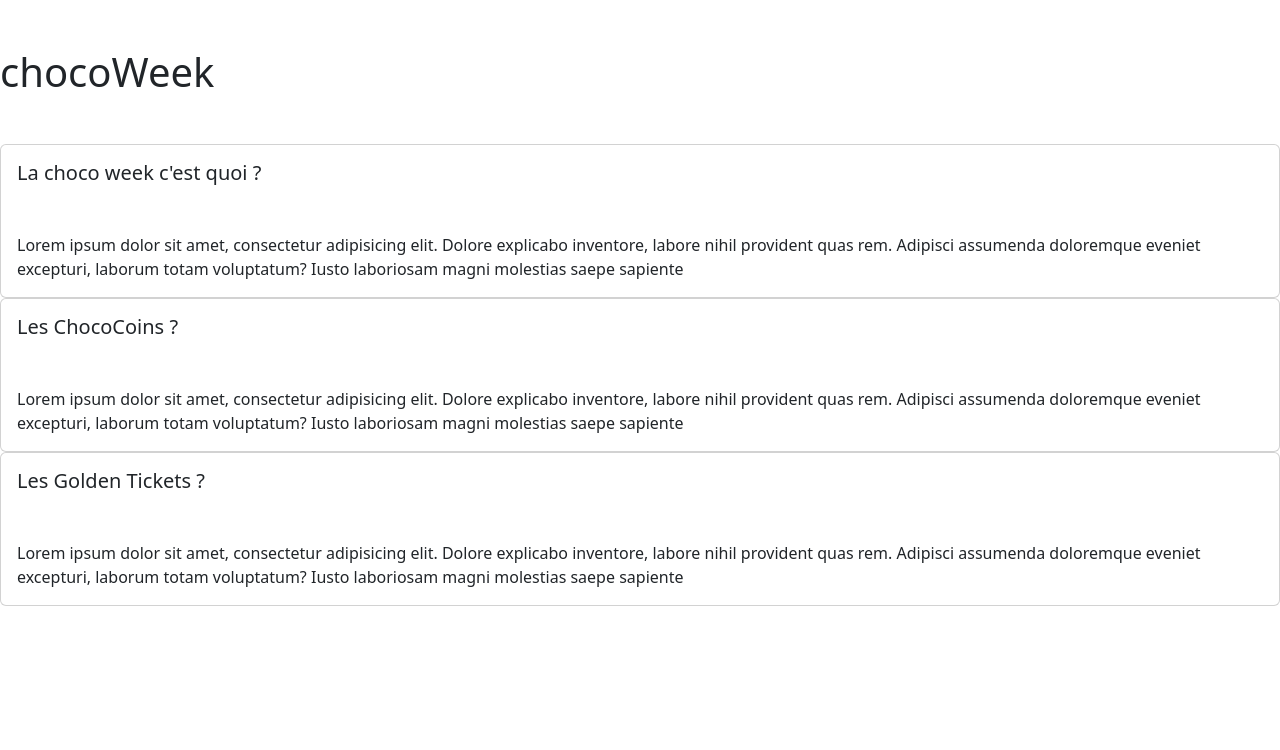
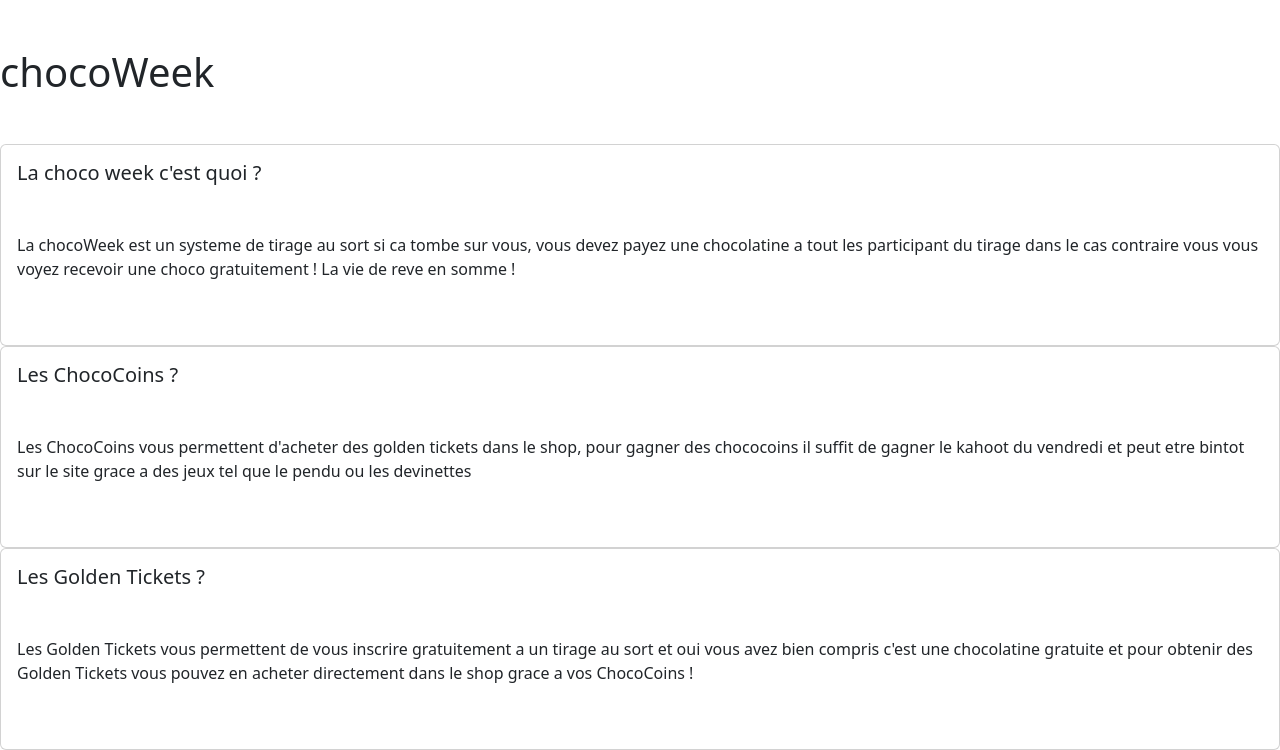
Before and after one commit to yazidham/checkpoint4_chocoWeek, a Symfony app: template templates/home/index.html.twig in a window 1280 px wide. Shown: the part 70-820 px from the top of the page. Before the commit the page ends 676 px from the top, so only its background shows below. Run offline with Twig, Linux system fonts and the light colour scheme; the template is opened without the code that fills it, so the values that code supplies are empty; some libraries are stand-ins or nearby versions.

Commit message:
finished the home page texts

```diff
--- a/templates/home/index.html.twig
+++ b/templates/home/index.html.twig
@@ -8,37 +8,26 @@
         <div class="card card-info">
             <div class="card-body">
                 <h5 class="card-title mb-5">La choco week c'est quoi ?</h5>
-                <p class="card-text">Lorem ipsum dolor sit amet, consectetur adipisicing elit. Dolore explicabo
-                    inventore,
-                    labore nihil provident quas
-                    rem. Adipisci assumenda doloremque eveniet excepturi, laborum totam voluptatum? Iusto laboriosam
-                    magni
-                    molestias
-                    saepe sapiente</p>
+                <p class="card-text mb-5">La chocoWeek est un systeme de tirage au sort si ca tombe sur vous, vous devez
+                    payez une
+                    chocolatine a tout les participant du tirage dans le cas contraire vous vous voyez recevoir une
+                    choco gratuitement ! La vie de reve en somme !</p>
             </div>
         </div>
         <div class="card card-info">
             <div class="card-body">
                 <h5 class="card-title mb-5">Les ChocoCoins ?</h5>
-                <p class="card-text">Lorem ipsum dolor sit amet, consectetur adipisicing elit. Dolore explicabo
-                    inventore,
-                    labore nihil provident quas
-                    rem. Adipisci assumenda doloremque eveniet excepturi, laborum totam voluptatum? Iusto laboriosam
-                    magni
-                    molestias
-                    saepe sapiente</p>
+                <p class="card-text mb-5">Les ChocoCoins vous permettent d'acheter des golden tickets dans le shop, pour
+                    gagner des chococoins il suffit de gagner le kahoot du vendredi et peut etre bintot sur le site
+                    grace a des jeux tel que le pendu ou les devinettes</p>
             </div>
         </div>
         <div class="card card-info">
             <div class="card-body">
                 <h5 class="card-title mb-5">Les Golden Tickets ?</h5>
-                <p class="card-text">Lorem ipsum dolor sit amet, consectetur adipisicing elit. Dolore explicabo
-                    inventore,
-                    labore nihil provident quas
-                    rem. Adipisci assumenda doloremque eveniet excepturi, laborum totam voluptatum? Iusto laboriosam
-                    magni
-                    molestias
-                    saepe sapiente</p>
+                <p class="card-text mb-5">Les Golden Tickets vous permettent de vous inscrire gratuitement a un tirage au
+                    sort et oui vous avez bien compris c'est une chocolatine gratuite et pour obtenir des Golden Tickets
+                    vous pouvez en acheter directement dans le shop grace a vos ChocoCoins !</p>
             </div>
         </div>
     </div>
```
Also changed, not shown: 1 other file.
